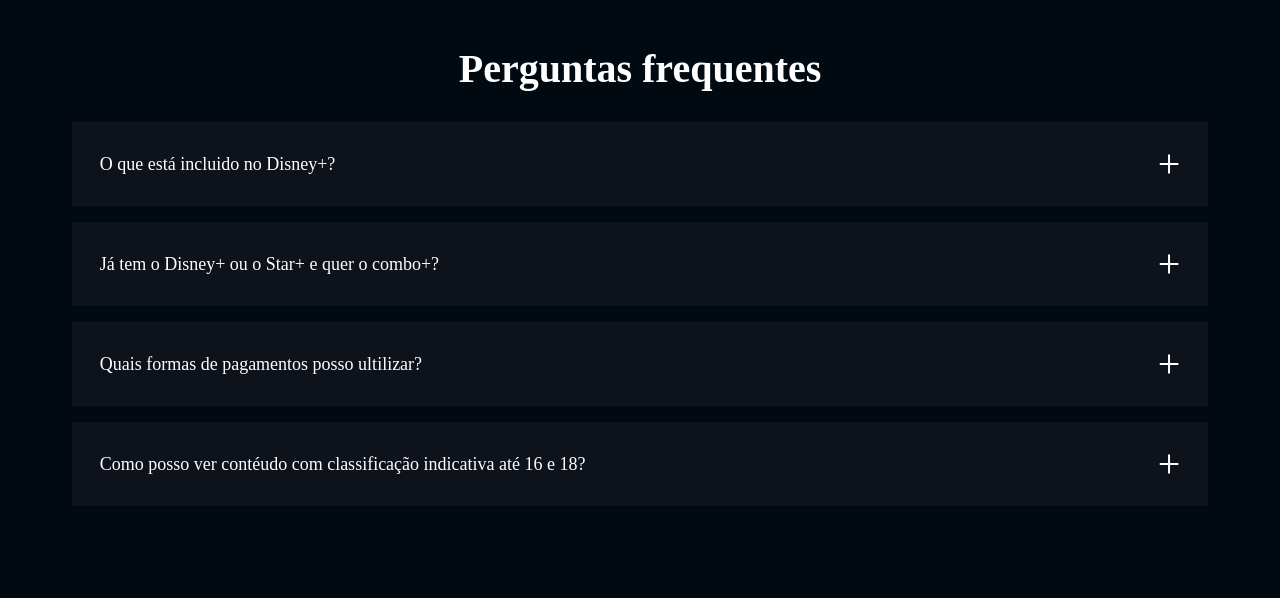
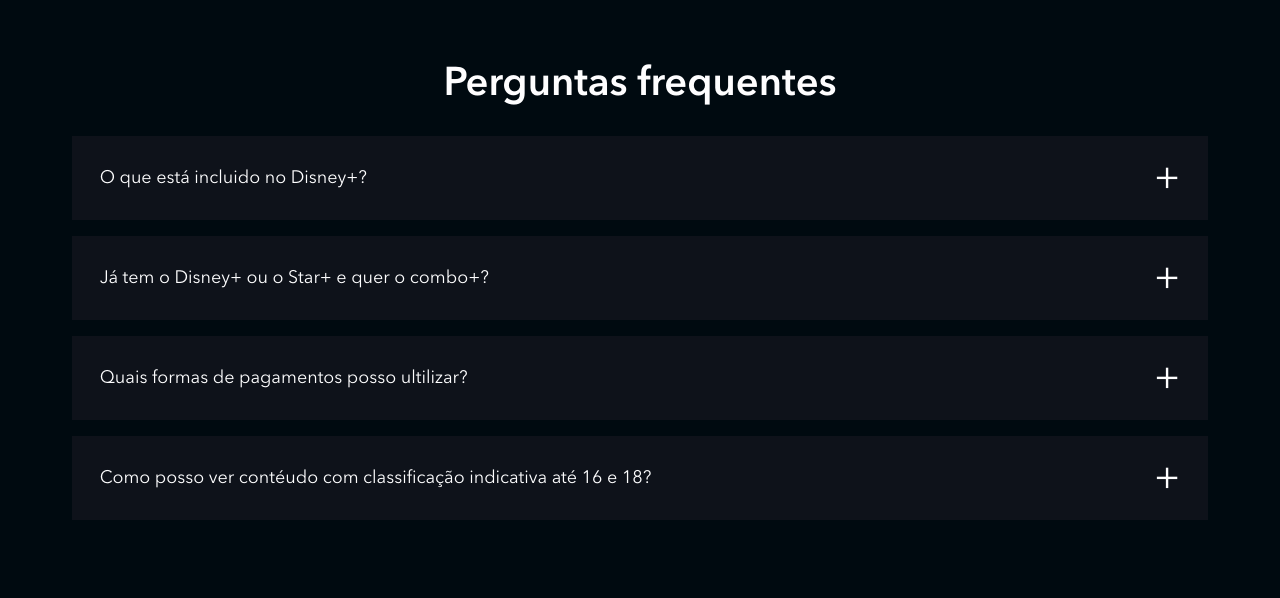
Before and after one commit to RafaelAntonny/disney_plus_clone, a website: page index.html in a window 1280 px wide. Shown: the part 4400-4998 px from the top of the page. Drawn offline with nearby package versions, Linux system fonts and the light colour scheme; files that its build step writes are made by us from their sources; files whose address does not match are found by name.

Commit message:
adicionando a font

```diff
--- a/src/styles/main.scss
+++ b/src/styles/main.scss
@@ -6,6 +6,18 @@
 @use 'faq';
 @use 'footer';
 @use 'header';
+
+@font-face {
+   font-family: Avenir;
+   src: url(../../fonts/Avenir-Regular.woff2);
+   font-weight: 400;
+}
+
+@font-face {
+   font-family: Avenir;
+   src: url(../../fonts/Avenir-Bold.woff2);
+   font-weight: 700;
+}
 
 * {
     margin: 0;
@@ -16,6 +28,7 @@
 
 body {
     background-color: variables.$backgroundColor;
+    font-family: Avenir, sans-serif;
 }
 
 @mixin text($fontSize: 1rem) {
```
Also changed, not shown: fonts/Avenir-Bold.woff2 (added), fonts/Avenir-Regular.woff2 (added).
